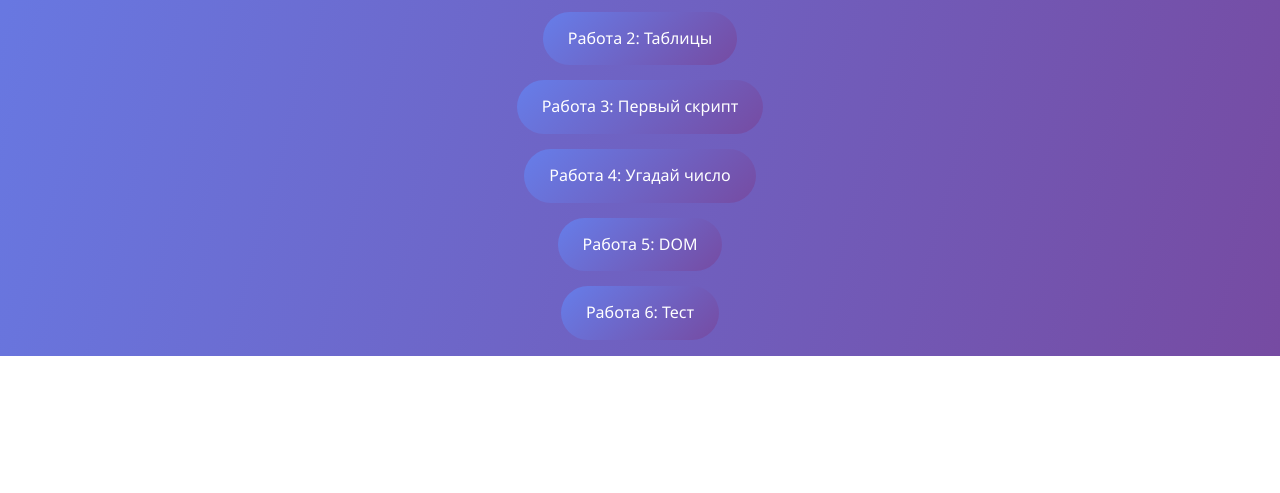
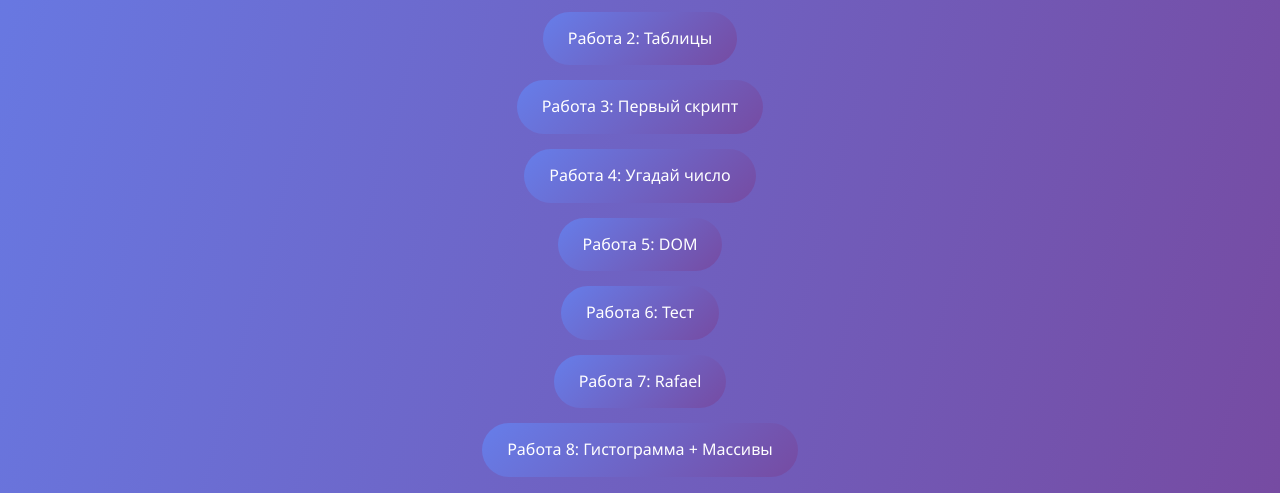
Before and after one commit to MaksEmo/MaksEmo.github.io, a plain HTML site: page index.html in a window 1280 px wide. Shown: the part 721-1214 px from the top of the page. Before the commit the page ends 1077 px from the top, so only its background shows below. Drawn offline with Linux system fonts and the light colour scheme.

Commit message:
Исправления и ссылки на новые работы

```diff
--- a/index.html
+++ b/index.html
@@ -85,6 +85,8 @@
             <li><a href="ugadai_chislo/ugadaika.html">Работа 4: Угадай число</a></li>
             <li><a href="dom/dom.html">Работа 5: DOM</a></li>
             <li><a href="test/test_arrays_style.html">Работа 6: Тест</a></li>
+            <li><a href="raphaelxarrays/index.html">Работа 7: Rafael</a></li>
+            <li><a href="raphaelxarrays/hystogramm.html">Работа 8: Гистограмма + Массивы</a></li>
         </ul>
         </center>
 </body>
```
Also changed, not shown: raphaelxarrays/hystogramm.html (+2 -2 lines).
